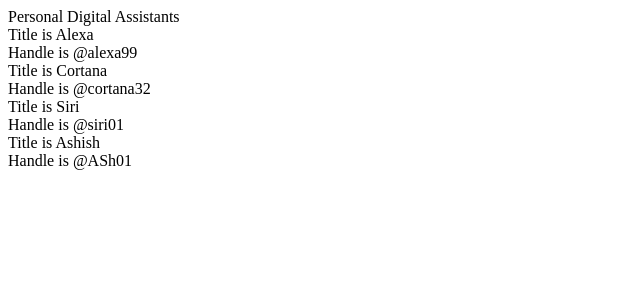
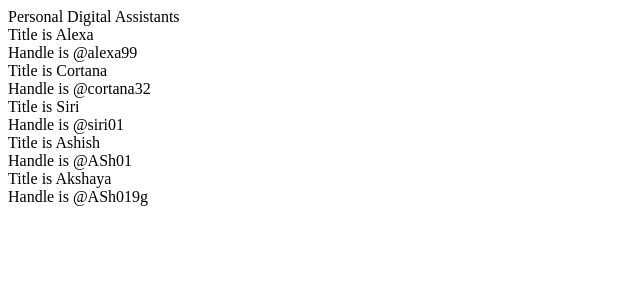
Before and after one commit to bindubaddam137/PDAS, a React (Create React App) app: page / in a window 1280 px wide. Shown: the top 300 px of the page, without its empty margins (0-640 px from the left). Built offline with nearby package versions, Linux system fonts and the light colour scheme.

Commit message:
akshaya feature added

```diff
--- a/src/App.js
+++ b/src/App.js
@@ -8,6 +8,7 @@
       <ProfileCard title="Cortana" handle="@cortana32" />
       <ProfileCard title="Siri" handle="@siri01" />
       <ProfileCard title="Ashish" handle="@ASh01" />
+      <ProfileCard title="Akshaya" handle="@ASh019g" />
     </div>
   );
 }
```
